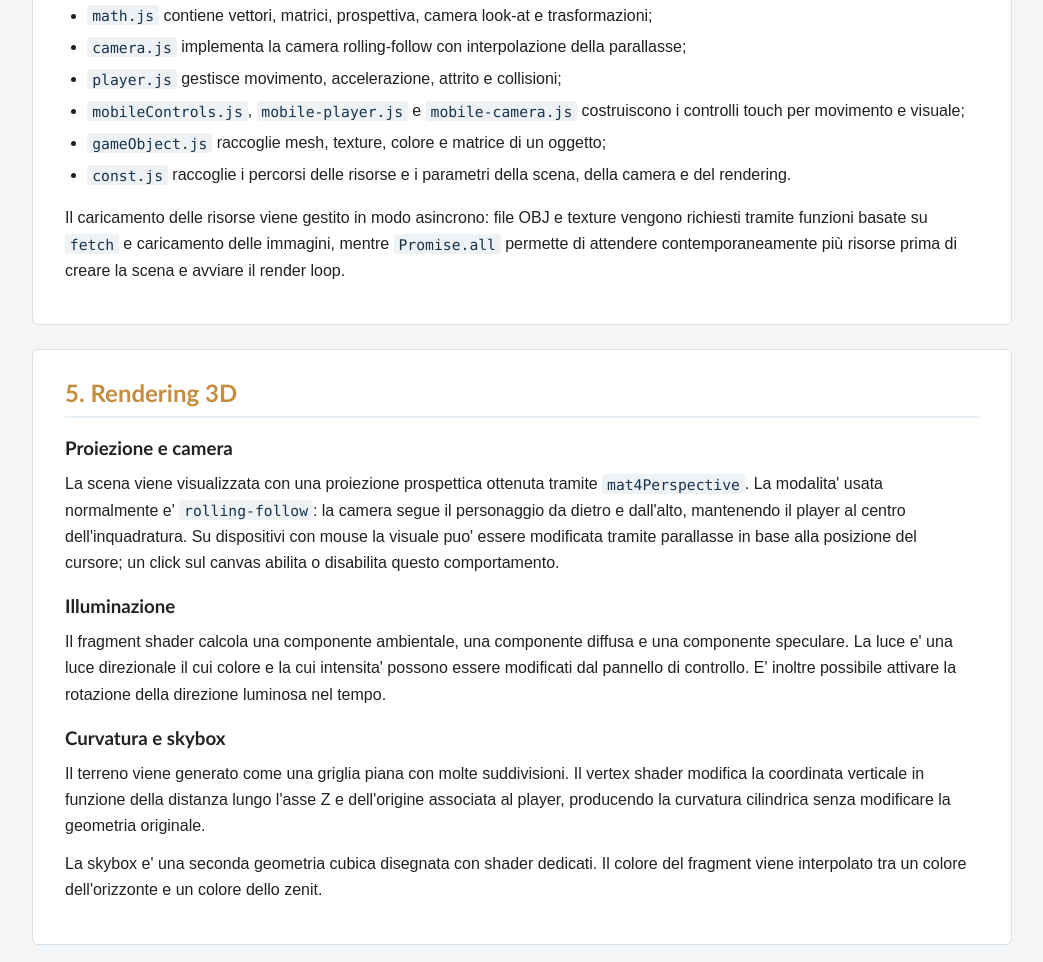
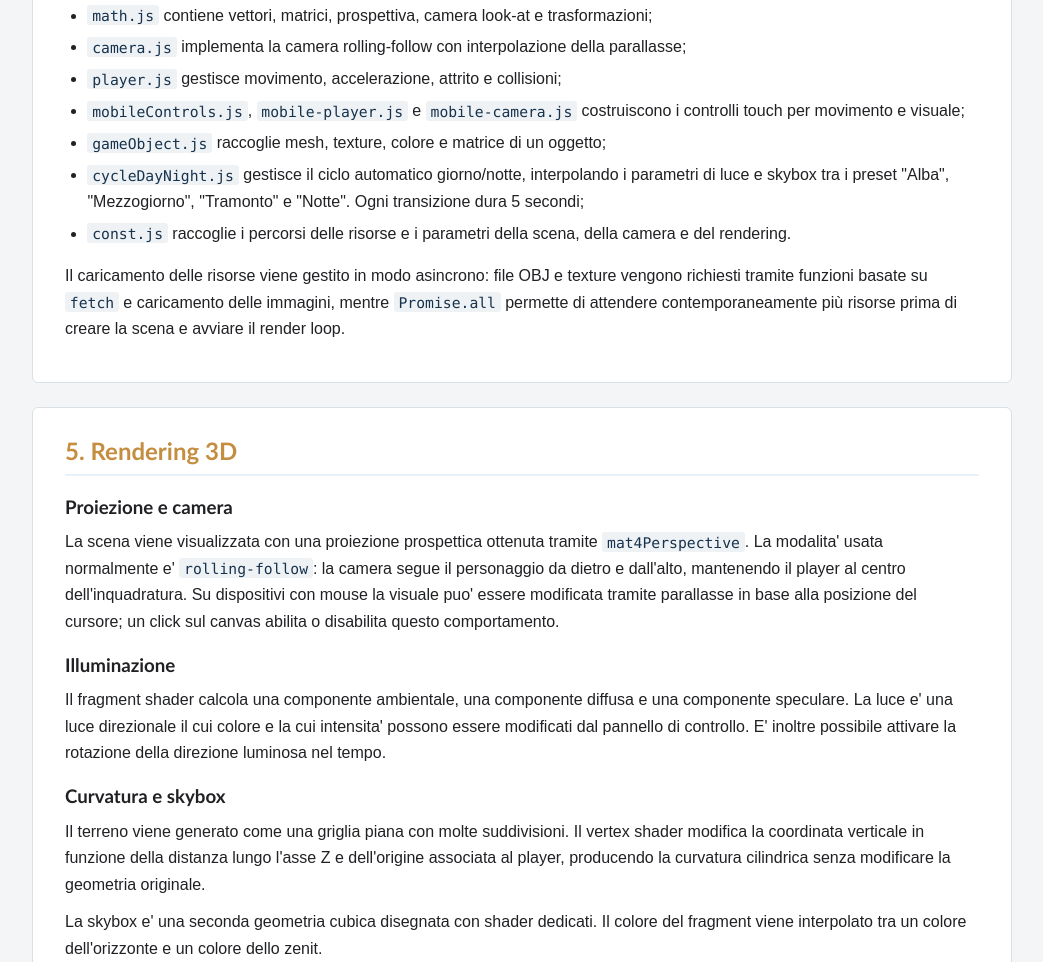
Before and after one commit to ali-benny/computer-graphics, a plain HTML site: page progetto/doc/relazione.html in a window 1280 px wide. Shown: the part 1979-2941 px from the top of the page, without its empty margins (118-1161 px from the left). Drawn offline with Linux system fonts and the light colour scheme.

Commit message:
chore: relazione

```diff
--- a/progetto/doc/relazione.html
+++ b/progetto/doc/relazione.html
@@ -189,6 +189,7 @@
         <li><code>player.js</code> gestisce movimento, accelerazione, attrito e collisioni;</li>
         <li><code>mobileControls.js</code>, <code>mobile-player.js</code> e <code>mobile-camera.js</code> costruiscono i controlli touch per movimento e visuale;</li>
         <li><code>gameObject.js</code> raccoglie mesh, texture, colore e matrice di un oggetto;</li>
+        <li><code>cycleDayNight.js</code> gestisce il ciclo automatico giorno/notte, interpolando i parametri di luce e skybox tra i preset "Alba", "Mezzogiorno", "Tramonto" e "Notte". Ogni transizione dura 5 secondi;</li>
         <li><code>const.js</code> raccoglie i percorsi delle risorse e i parametri della scena, della camera e del rendering.</li>
       </ul>
       <p>Il caricamento delle risorse viene gestito in modo asincrono: file OBJ e texture vengono richiesti tramite funzioni basate su <code>fetch</code> e caricamento delle immagini, mentre <code>Promise.all</code> permette di attendere contemporaneamente più risorse prima di creare la scena e avviare il render loop.</p>
--- a/progetto/index.css
+++ b/progetto/index.css
@@ -67,7 +67,7 @@ a:hover {
 
 }
 
-@media (max-width: 1080px) {
+@media (max-width: 1210px) {
 	h3,a,#audio, .wasd-container, .key, #wasd-overlay {
 		display: none;
 	}
```
